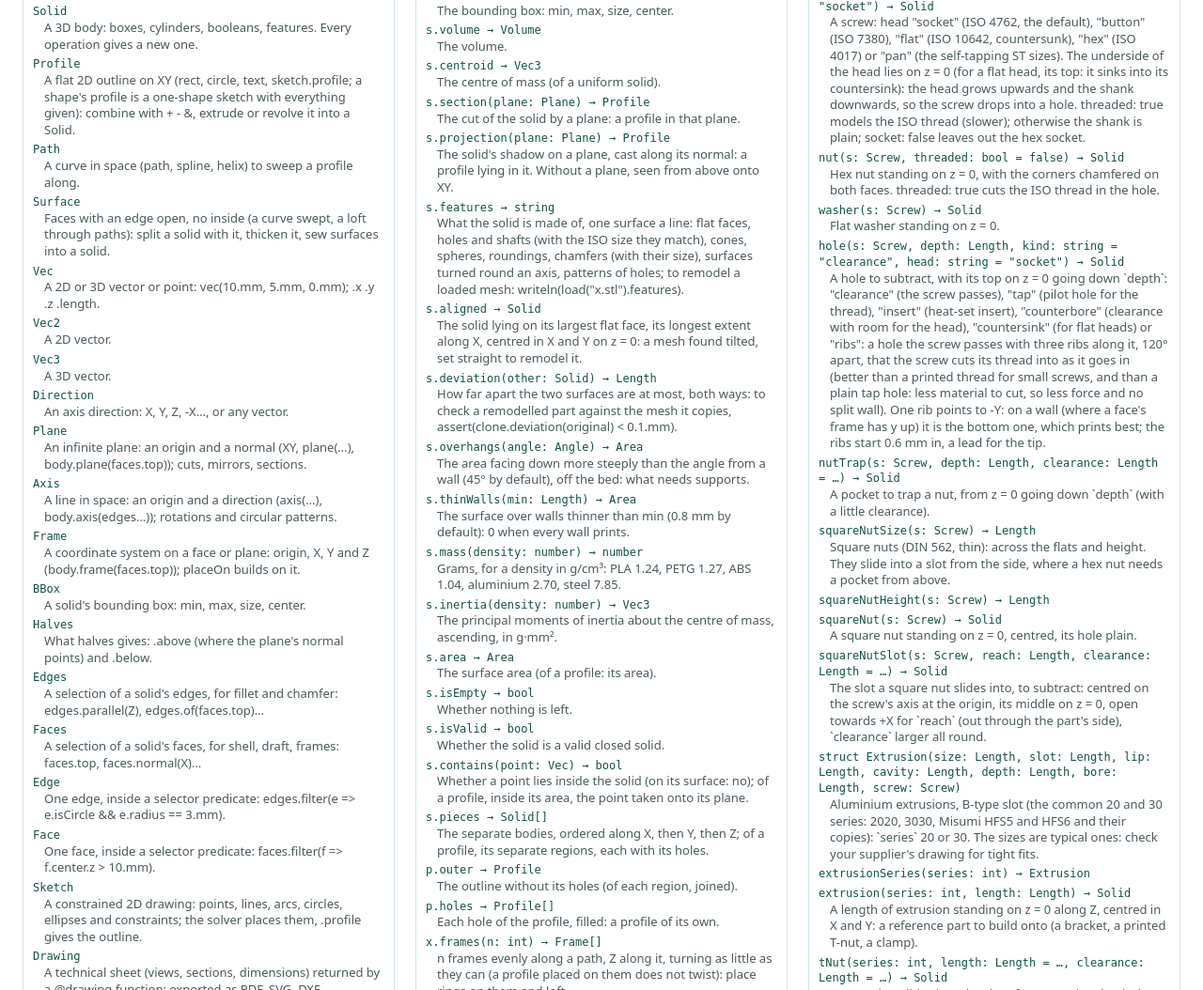
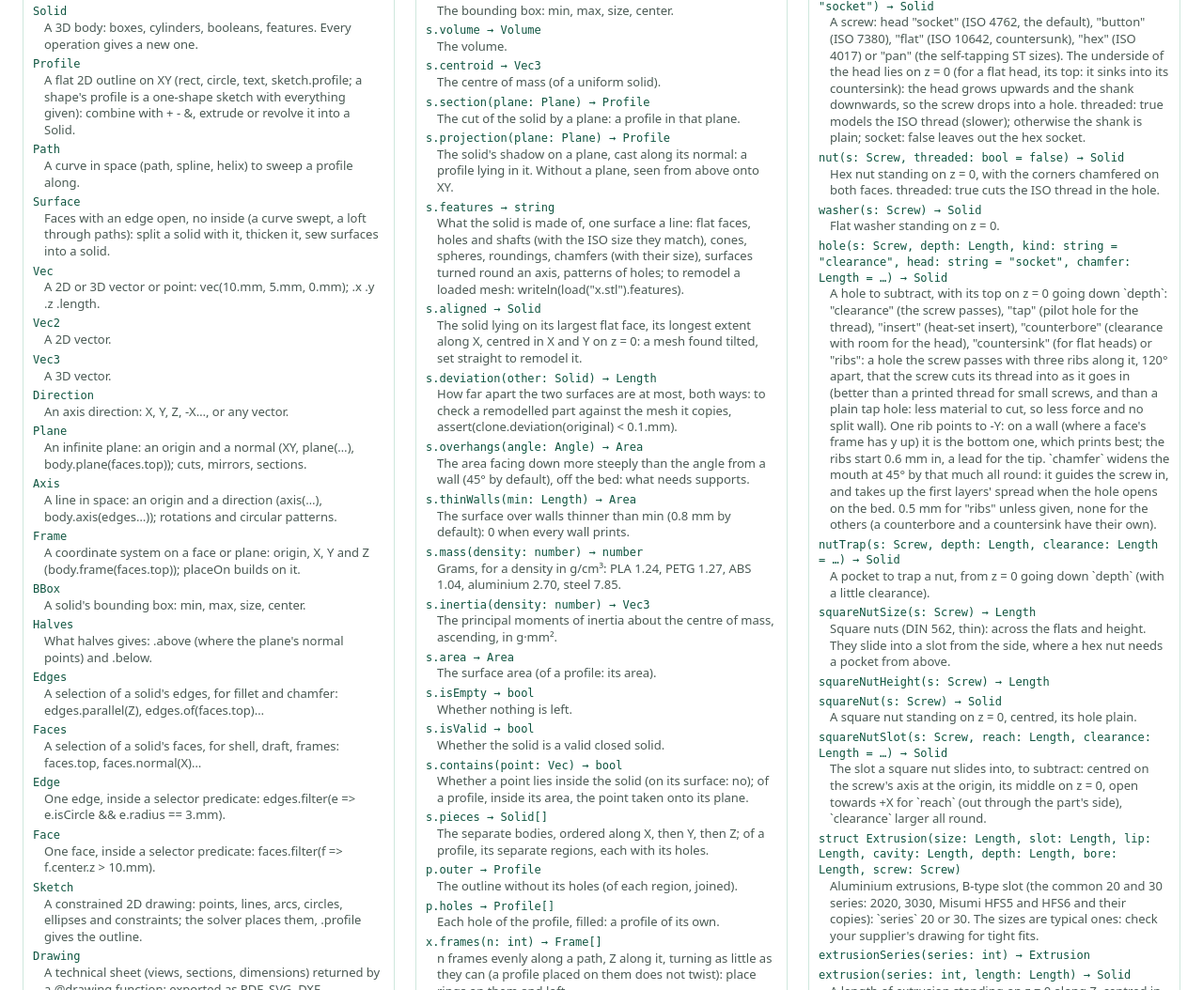
Before and after one commit to trikko/hackerscad, a plain HTML site: page docs/cheatsheet.html in a window 1280 px wide. Shown: the part 888-1942 px from the top of the page at 94% size. Drawn offline with Linux system fonts and the light colour scheme.

Commit message:
hole() takes chamfer:, a 45° mouth that guides the screw in, 0.5 mm for ribs unless given; the threads guide points small screws to holes with ribs

```diff
--- a/docs/cheatsheet.html
+++ b/docs/cheatsheet.html
@@ -407,7 +407,7 @@ dd { margin: 0 0 0 12px; color: #4a5a54; }
 <dt>screw(s: Screw, length: Length, socket: bool = true, threaded: bool = false, head: string = "socket") → Solid</dt><dd>A screw: head "socket" (ISO 4762, the default), "button" (ISO 7380), "flat" (ISO 10642, countersunk), "hex" (ISO 4017) or "pan" (the self-tapping ST sizes). The underside of the head lies on z = 0 (for a flat head, its top: it sinks into its countersink): the head grows upwards and the shank downwards, so the screw drops into a hole. threaded: true models the ISO thread (slower); otherwise the shank is plain; socket: false leaves out the hex socket.</dd>
 <dt>nut(s: Screw, threaded: bool = false) → Solid</dt><dd>Hex nut standing on z = 0, with the corners chamfered on both faces. threaded: true cuts the ISO thread in the hole.</dd>
 <dt>washer(s: Screw) → Solid</dt><dd>Flat washer standing on z = 0.</dd>
-<dt>hole(s: Screw, depth: Length, kind: string = "clearance", head: string = "socket") → Solid</dt><dd>A hole to subtract, with its top on z = 0 going down `depth`: "clearance" (the screw passes), "tap" (pilot hole for the thread), "insert" (heat-set insert), "counterbore" (clearance with room for the head), "countersink" (for flat heads) or "ribs": a hole the screw passes with three ribs along it, 120° apart, that the screw cuts its thread into as it goes in (better than a printed thread for small screws, and than a plain tap hole: less material to cut, so less force and no split wall). One rib points to -Y: on a wall (where a face's frame has y up) it is the bottom one, which prints best; the ribs start 0.6 mm in, a lead for the tip.</dd>
+<dt>hole(s: Screw, depth: Length, kind: string = "clearance", head: string = "socket", chamfer: Length = …) → Solid</dt><dd>A hole to subtract, with its top on z = 0 going down `depth`: "clearance" (the screw passes), "tap" (pilot hole for the thread), "insert" (heat-set insert), "counterbore" (clearance with room for the head), "countersink" (for flat heads) or "ribs": a hole the screw passes with three ribs along it, 120° apart, that the screw cuts its thread into as it goes in (better than a printed thread for small screws, and than a plain tap hole: less material to cut, so less force and no split wall). One rib points to -Y: on a wall (where a face's frame has y up) it is the bottom one, which prints best; the ribs start 0.6 mm in, a lead for the tip.  `chamfer` widens the mouth at 45° by that much all round: it guides the screw in, and takes up the first layers' spread when the hole opens on the bed. 0.5 mm for "ribs" unless given, none for the others (a counterbore and a countersink have their own).</dd>
 <dt>nutTrap(s: Screw, depth: Length, clearance: Length = …) → Solid</dt><dd>A pocket to trap a nut, from z = 0 going down `depth` (with a little clearance).</dd>
 <dt>squareNutSize(s: Screw) → Length</dt><dd>Square nuts (DIN 562, thin): across the flats and height. They slide into a slot from the side, where a hex nut needs a pocket from above.</dd>
 <dt>squareNutHeight(s: Screw) → Length</dt><dd></dd>
```
Also changed, not shown: docs/llms-full.txt, 8 other files.
